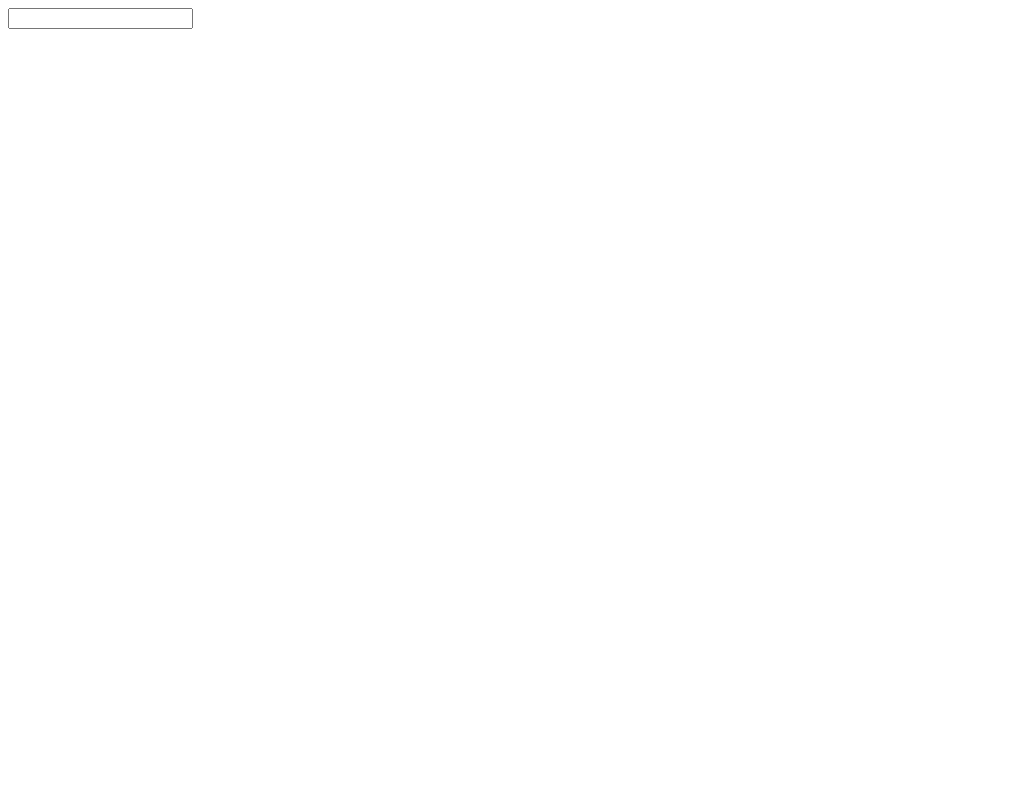
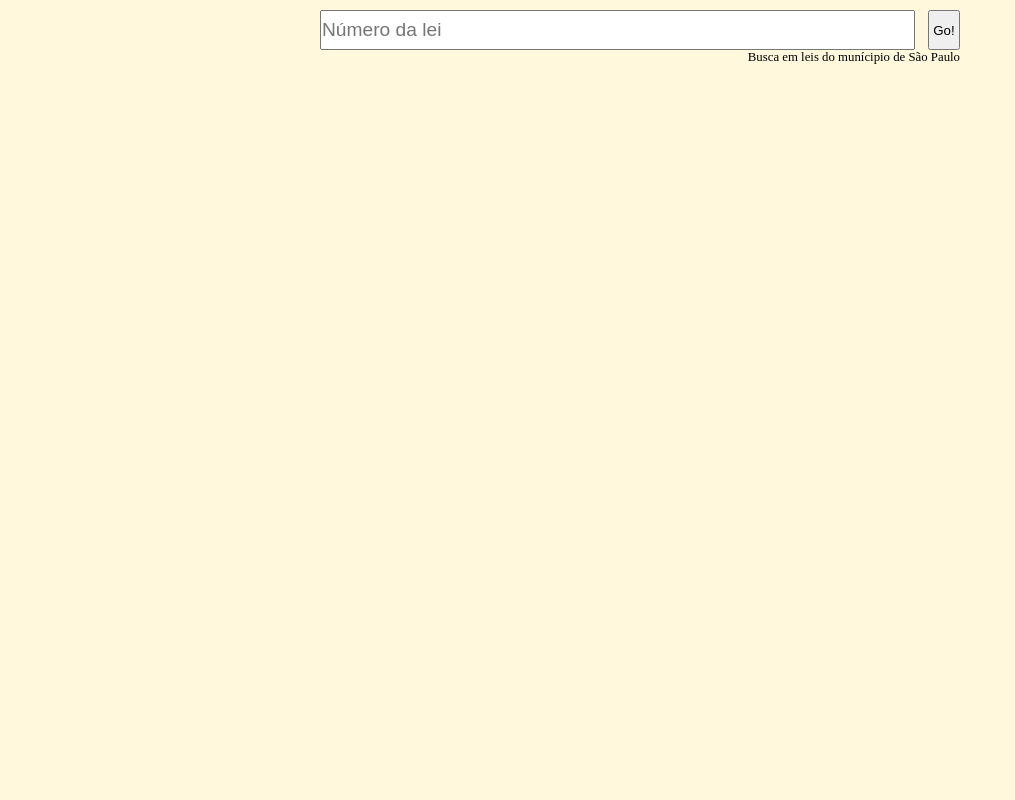
Before and after one commit to monitorlegislativo/law-reader, a Flask app: page / in a window 1280 px wide. Before the commit the part shown is almost empty. Shown: the whole page, without its empty margins (0-1015 px from the left). Run offline with Flask 2, Linux system fonts and the light colour scheme.

Commit message:
modificacoes de css

```diff
--- a/server.py
+++ b/server.py
@@ -1,5 +1,5 @@
-from flask import Flask
-from flask import render_template
+from flask import Flask, request, redirect
+from flask import render_template, url_for
 import urllib, codecs
 import subprocess, os
 
@@ -19,17 +19,24 @@ def baixa_e_converte(url):
 app = Flask(__name__)
 
 @app.route("/")
-def hello():
+def index():
     return render_template('index.html')
 
 @app.route("/pl/<pl>")
-def teste(pl):
-    texto = baixa_e_converte("http://camaramunicipalsp.qaplaweb.com.br/iah/fulltext/leis/L" + pl + ".pdf")
+def pl(pl):
+    url = "http://camaramunicipalsp.qaplaweb.com.br/iah/fulltext/leis/L" + pl + ".pdf"
+    texto = baixa_e_converte(url)
     law = {
         "id" : pl,
-        "body" : texto
+        "body" : texto,
+        "url" : url
     }
     return render_template('law.html', law=law)
+
+@app.route("/check")
+def check():
+    pl = request.args.get('numero')
+    return redirect(url_for('pl', pl=pl), code=302)
 
 if __name__ == "__main__":
     app.debug = True
--- a/templates/hello.html
+++ /dev/null
@@ -1,4 +0,0 @@
-<!doctype html>
-<title>Hello from Flask</title>
-  <h1>Hello!</h1>
-  <h2>Sou de <i>{{cidade}}</i> - {{estado}}</h2>
--- a/templates/index.html
+++ b/templates/index.html
@@ -1,7 +1,44 @@
 <html>
 <head>
+<title>Leitor de Leis - PMSP</title>
+<style>
+	* {
+		margin:0;
+		padding:0;
+	}
+	body { background-color: #FFF8DC; }
+
+	.container {
+		margin:10 auto;
+		width:50%;
+		background-color: #FFF8DC;
+	}
+	.busca input {
+		width:93%;
+		height:40px;
+		font-size:1.2em;
+	}
+	.busca button {
+		width:5%;
+		height:40px;
+		top:0;
+		float:right;
+		min-width: 30px;
+	}
+	.tag {
+		clear:both;
+		font-size: 0.8em;
+		float:right;
+	}
+</style>
 </head>
 <body>
-	<input type="text">
+	<div class="container">
+		<form class="busca" action="/check" method="get">
+		<input type="text" name="numero" placeholder="Número da lei">
+		<button>Go!</button>
+		</form>
+		<span class="tag">Busca em leis do munícipio de São Paulo</span>
+	</div>
 </body>
 </html>
```
Also changed, not shown: templates/law.html (+8 -0 lines).
